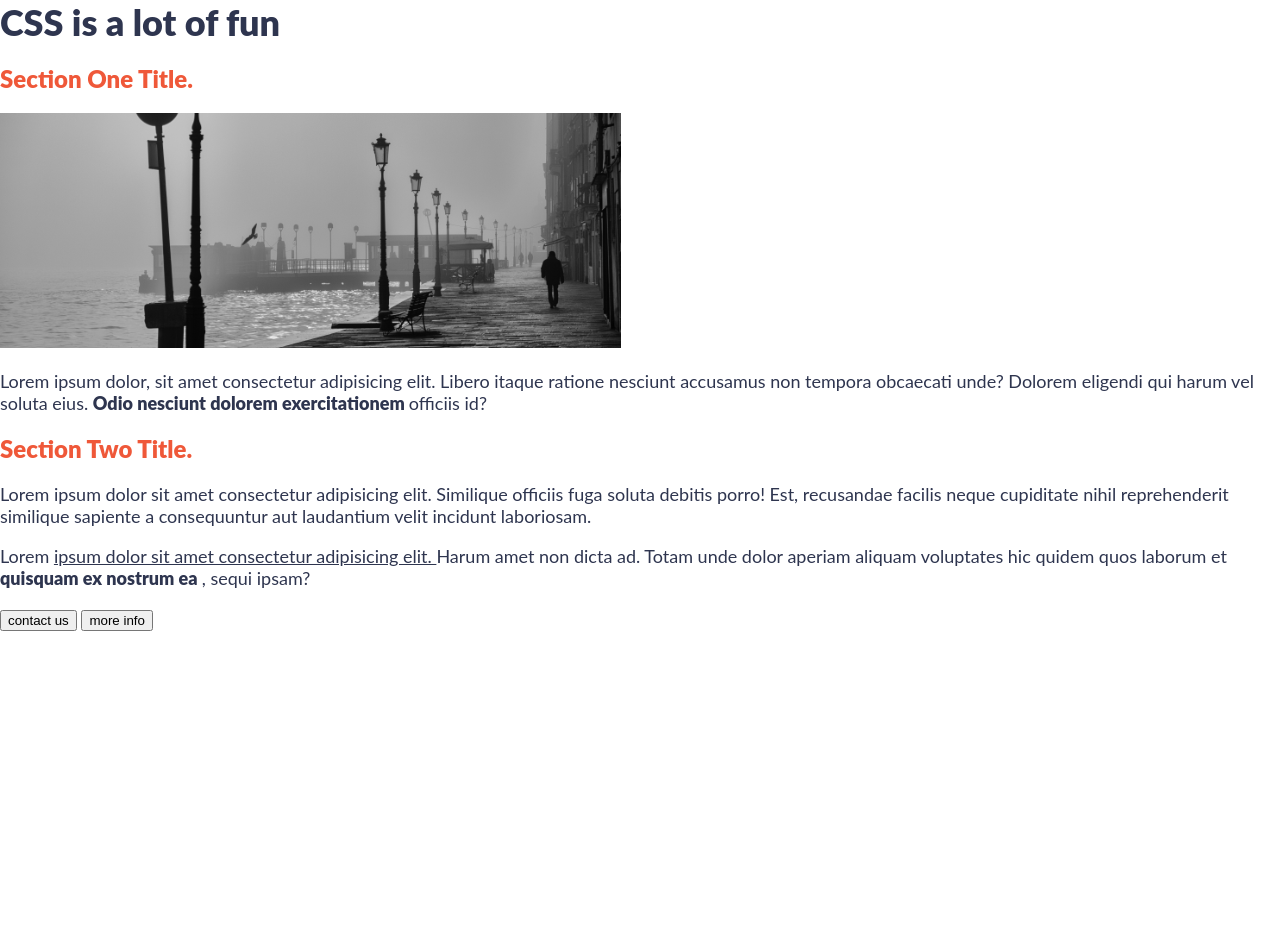
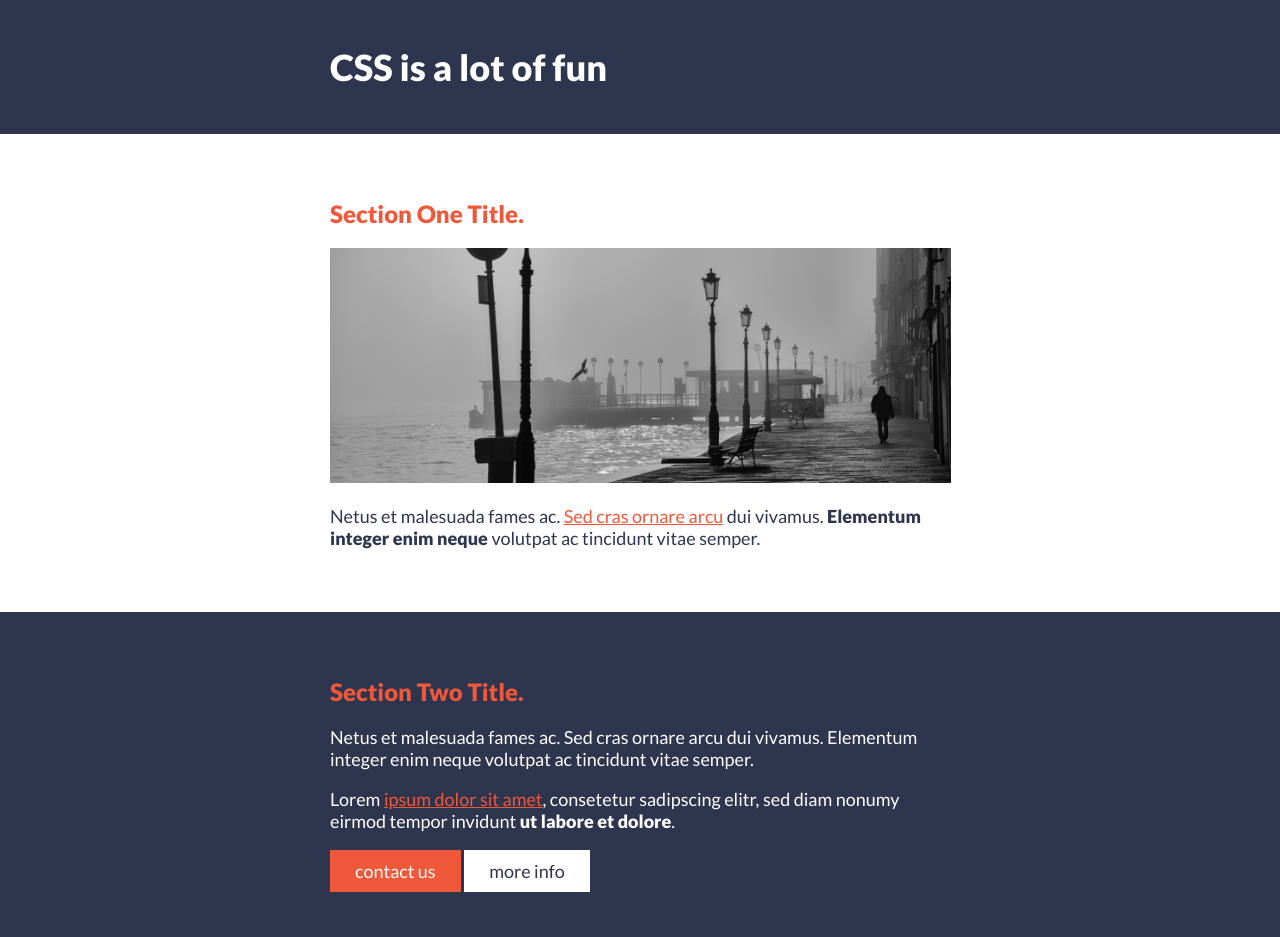
Before and after one commit to davidwpacker/scrimba-css-mod4-fund1, a plain HTML site: page index.html in a window 1280 px wide. Before the commit the page ends 800 px from the top, so only its background shows below. Drawn offline with Linux system fonts and the light colour scheme.

Commit message:
error fixed

```diff
--- a/index.html
+++ b/index.html
@@ -1,43 +1,35 @@
 <!DOCTYPE html>
-
 <html>
     <head>
-        <meta charset="utf-8">
-        <meta http-equiv="X-UA-Compatible" content="IE=edge">
-        <title></title>
-        <meta name="description" content="">
-        <meta name="viewport" content="width=device-width, initial-scale=1">
-        <link rel="stylesheet" href="style.css">
+        <title>We did it!</title>
+        <link href="https://fonts.googleapis.com/css?family=Lato:400,900&display=swap" rel="stylesheet">
+        <link href="style.css" rel="stylesheet">
     </head>
+
     <body>
+        <header>
+            <div class="container">
+                <h1>CSS is a lot of fun</h1>
+            </div>
+        </header>
 
-        <div class="section-1-parent">
-            <div class="section-1-child">
-                <h1> CSS is a lot of fun</h1>
+        <section class="section-one">
+            <div class="container">
+                <h2>Section One Title.</h2>
+                <img src="images/boardwalk.png" alt="foggy boardwalk with man walking away in the distance">
+                <p>Netus et malesuada fames ac. <a href="#">Sed cras ornare arcu</a> dui vivamus. <strong>Elementum integer enim neque</strong> volutpat ac tincidunt vitae semper.</p>
             </div>
-        </div>
+        </section>
 
-        <div class="section-2-parent">
-            <div class="section-2-child" >
-                <h2>Section One Title.</h2>
-                <img src="/images/boardwalk.png" alt="boardwalk">
-
-                <p> Lorem ipsum dolor, sit amet consectetur adipisicing elit. Libero itaque ratione nesciunt accusamus non tempora obcaecati unde? Dolorem eligendi qui harum vel soluta eius. <strong> Odio nesciunt dolorem exercitationem </strong> officiis id?</p>
-
+        <section class="section-two">
+            <div class="container">
+                <h2>Section Two Title.</h2>
+                <p>Netus et malesuada fames ac. Sed cras ornare arcu dui vivamus. Elementum integer enim neque volutpat ac tincidunt vitae semper.</p>
+                <p>Lorem <a href="#">ipsum dolor sit amet</a>, consetetur sadipscing elitr, sed diam nonumy eirmod tempor invidunt <strong>ut labore et dolore</strong>. </p>
+                <a href="#" class="btn btn-accent">contact us</a>
+                <a href="#" class="btn btn-white">more info</a>
             </div>
-        </div>
-
-        <div class="section-3-parent">
-            <div class="section-3-child">
-                <h2>  Section Two Title. </h2>
-                <p> Lorem ipsum dolor sit amet consectetur adipisicing elit. Similique officiis fuga soluta debitis porro! Est, recusandae facilis neque cupiditate nihil reprehenderit similique sapiente a consequuntur aut laudantium velit incidunt laboriosam.</p>
-                <p> Lorem <u id="link-para"> ipsum dolor sit amet consectetur adipisicing elit. </u> Harum amet non dicta ad. Totam unde dolor aperiam aliquam voluptates hic quidem quos laborum et <strong> quisquam ex nostrum ea </strong>, sequi ipsam?</p>
-                <button id="btn-1"> contact us </button>
-                <button id="btn-2"> more info </button>
-            </div>
-        </div>
-
-        <script src="" async defer></script>
+        </section>
     </body>
 </html>
 
--- a/style.css
+++ b/style.css
@@ -85,12 +85,6 @@ section {
 
 
 
-
-
-
-
-
-
 /* my first attempt with 20' time limit */
 /*
 
```
